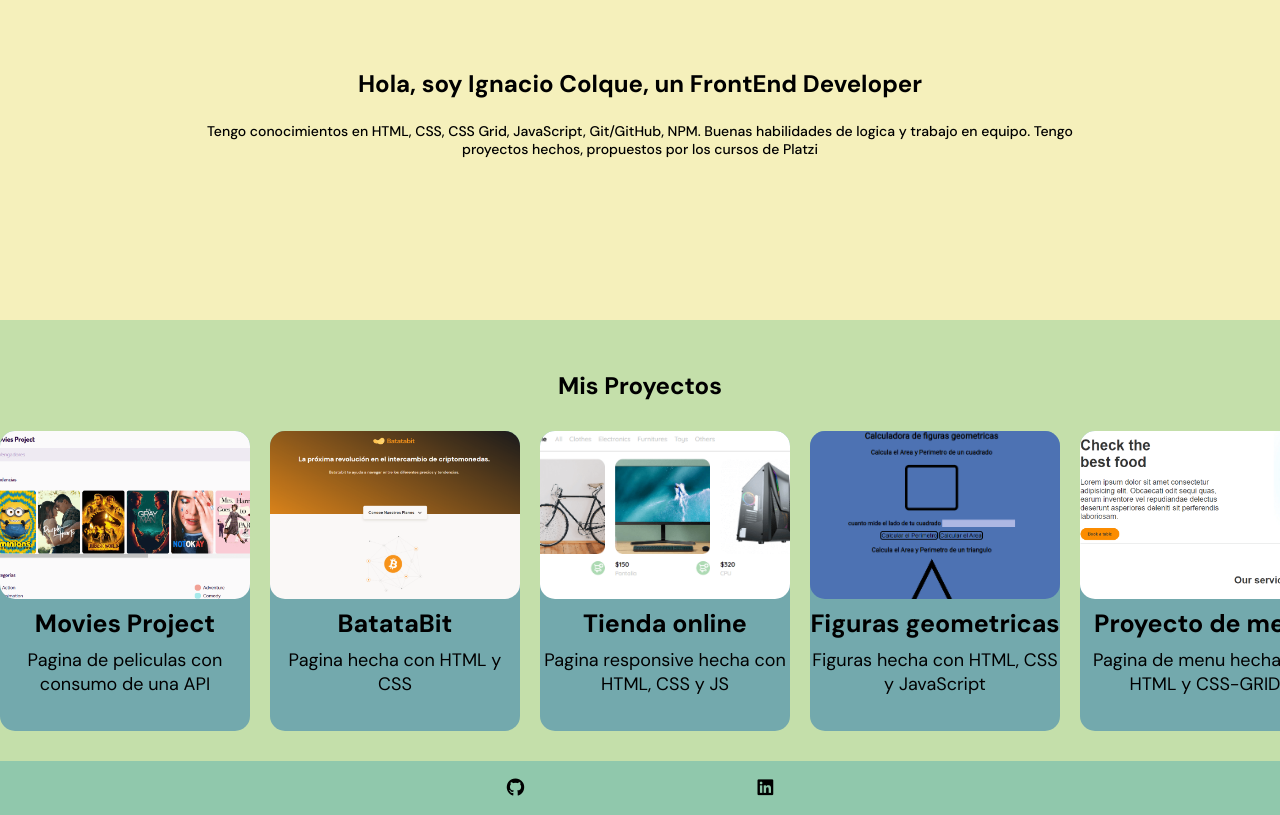
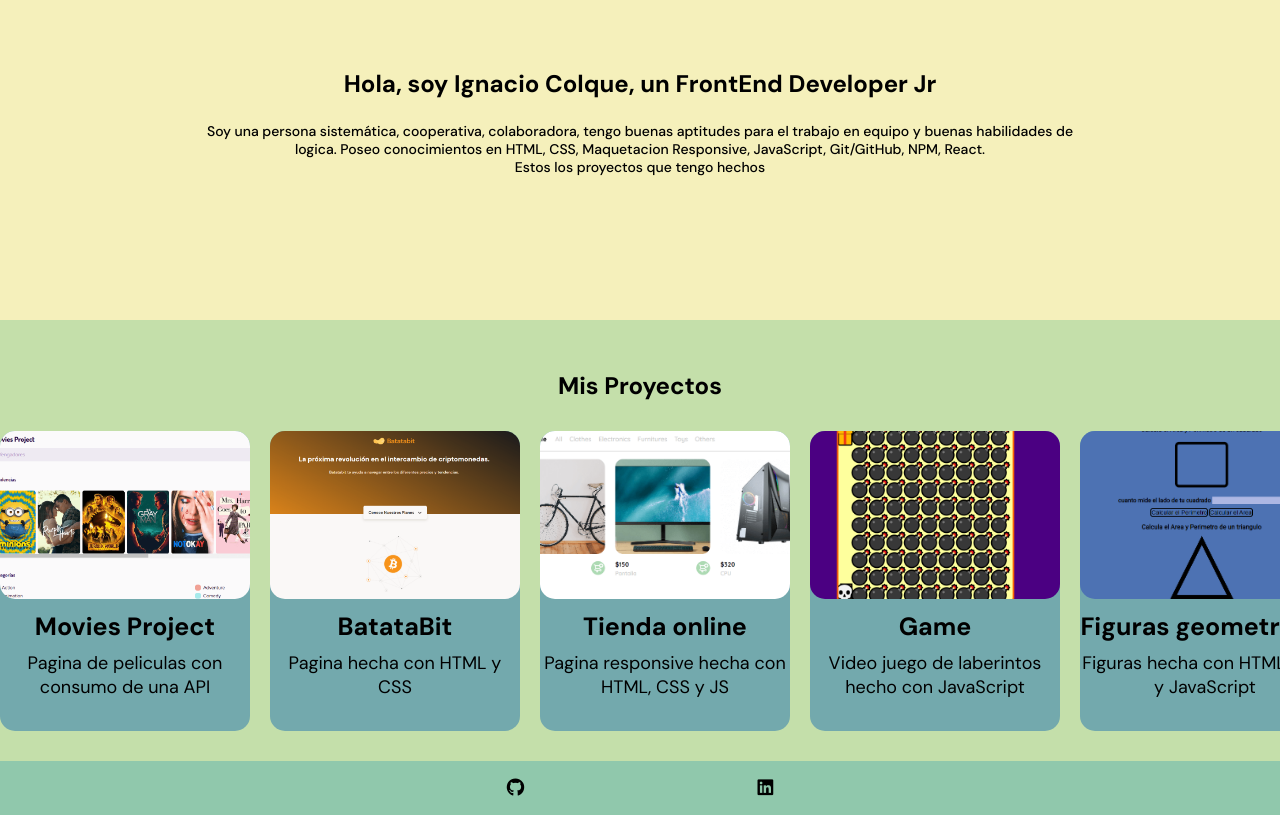
Before and after one commit to FreddyIgnacio/portafolio, a plain HTML site: page index.html in a window 1280 px wide. Drawn offline with Linux system fonts and the light colour scheme.

Commit message:
agregue un nuevo proyecto, nuevo archivo JS y ahora el diseño del HTML se hace desde el archivo JS

```diff
--- a/index.html
+++ b/index.html
@@ -14,15 +14,15 @@
 <body>
     <header>
         <div class="header-title">
-            <h1>Hola, soy Ignacio Colque, un FrontEnd Developer </h1>
-            <p>Tengo conocimientos en HTML, CSS, CSS Grid, JavaScript, Git/GitHub, NPM. Buenas habilidades de logica y trabajo en equipo. Tengo proyectos hechos, propuestos por los cursos de Platzi</p>
+            <h1>Hola, soy Ignacio Colque, un FrontEnd Developer Jr </h1>
+            <p>Soy una persona  sistemática, cooperativa, colaboradora, tengo buenas aptitudes para el trabajo en equipo y buenas habilidades de logica. Poseo conocimientos en HTML, CSS, Maquetacion Responsive, JavaScript, Git/GitHub, NPM, React. <br> Estos los proyectos que tengo hechos</p>
         </div>
     </header>
     <main>
         <section class="main-proyectos">
             <h2>Mis Proyectos</h2>
             <div class="proyect-card-container">
-                <article class="proyect-card">
+                <!--<article class="proyect-card">
                     <a href="https://freddyignacio.github.io/curso-api-res-de-platzi/#home">
                         <div class="proyect-card--img movies_project"></div>
                         <h3 class="proyect-card--title">Movies Project</h3>
@@ -68,7 +68,7 @@
                         <h3 class="proyect-card--title">Clon de google</h3>
                         <p class="proyect-card--description">Pagina hecha con HTML y CSS</p>
                     </a>
-                </article>
+                </article> -->
             </div>
         </section>
     </main>
@@ -78,5 +78,7 @@
             <a href="https://www.linkedin.com/in/freddy-ignacio-colque/"><i class="fa-brands fa-linkedin"></i></a>
         </div>
     </footer>
+
+    <script src="./main.js"></script>
 </body>
 </html>
--- /dev/null
+++ b/main.js
@@ -0,0 +1,72 @@
+const proyectConainer = document.querySelector(".proyect-card-container");
+
+const proyectList = [];
+proyectList.push({
+    name: "Movies Project",
+    description: "Pagina de peliculas con consumo de una API",
+    url: "https://freddyignacio.github.io/curso-api-res-de-platzi/#home",
+    image: ("./img/movies.png"),
+});
+proyectList.push({
+    name: "BatataBit",
+    description: "Pagina hecha con HTML y CSS",
+    url: "https://freddyignacio.github.io/Batatabit-mobaile-first/",
+    image: ("./img/BatataBit.png"),
+});
+proyectList.push({
+    name: "Tienda online",
+    description: "Pagina responsive hecha con HTML, CSS y JS",
+    url: "https://freddyignacio.github.io/proyecto-tienda/",
+    image: ("./img/tienda.png"),
+});
+proyectList.push({
+    name: "Game",
+    description: "Video juego de laberintos hecho con JavaScript",
+    url: "https://freddyignacio.github.io/videojuego-javascript/",
+    image: ("./img/game.png"),
+});
+proyectList.push({
+    name: "Figuras geometricas",
+    description: "Figuras hecha con HTML, CSS y JavaScript",
+    url: "https://freddyignacio.github.io/curso-practico-javascript-platzi/",
+    image: ("./img/figuras.png"),
+});
+proyectList.push({
+    name: "Proyecto de menu",
+    description: "Pagina de menu hecha con HTML y CSS-GRID",
+    url: "https://freddyignacio.github.io/menu-css-grid/",
+    image: ("./img/food.png"),
+});
+
+
+for (proyect of proyectList) {
+    const proyectCard = document.createElement("article");
+    proyectCard.classList.add("proyect-card");
+
+    const a = document.createElement("a");
+    a.href = proyect.url;
+
+    const proyectCardImg = document.createElement("div");
+    proyectCardImg.classList.add("proyect-card--img");
+
+    const proyectImg = document.createElement("img");
+    proyectImg.setAttribute("src", proyect.image)
+
+    const proyectCardTitle = document.createElement("h3")
+    proyectCardTitle.classList.add("proyect-card--title")
+    proyectCardTitle.innerText = proyect.name;
+
+    const proyectCardDescription = document.createElement("p");
+    proyectCardDescription.classList.add("proyect-card--description");
+    proyectCardDescription.innerText = proyect.description;
+
+    proyectCardImg.appendChild(proyectImg);
+
+    a.appendChild(proyectCardImg);
+    a.appendChild(proyectCardTitle);
+    a.appendChild(proyectCardDescription);
+
+    proyectCard.appendChild(a);
+
+    proyectConainer.appendChild(proyectCard);
+}
--- a/style.css
+++ b/style.css
@@ -76,7 +76,7 @@ main{
 .proyect-card a{
     text-decoration: none;
 }
-.proyect-card--img{
+.proyect-card--img img{
     width: 100%;
     height: 21vh;
     background-size: cover;
@@ -99,25 +99,6 @@ main{
     margin: 2px auto;
     color: black;
 }
-/*imagenes*/
-.movies_project{
-    background-image: url(./img/movies.png);
-}
-.batata_project{
-    background-image: url(./img/BatataBit.png);
-}
-.figuras_project{
-    background-image: url(./img/figuras.png);
-}
-.menu_grid{
-    background-image: url(./img/food.png);
-}
-.clon_google{
-    background-image: url(./img/google.png);
-}
-.tienda_online{
-    background-image: url(./img/tienda.png);
-}
 
 /*footer*/
 
```
Also changed, not shown: img/game.png (added).
